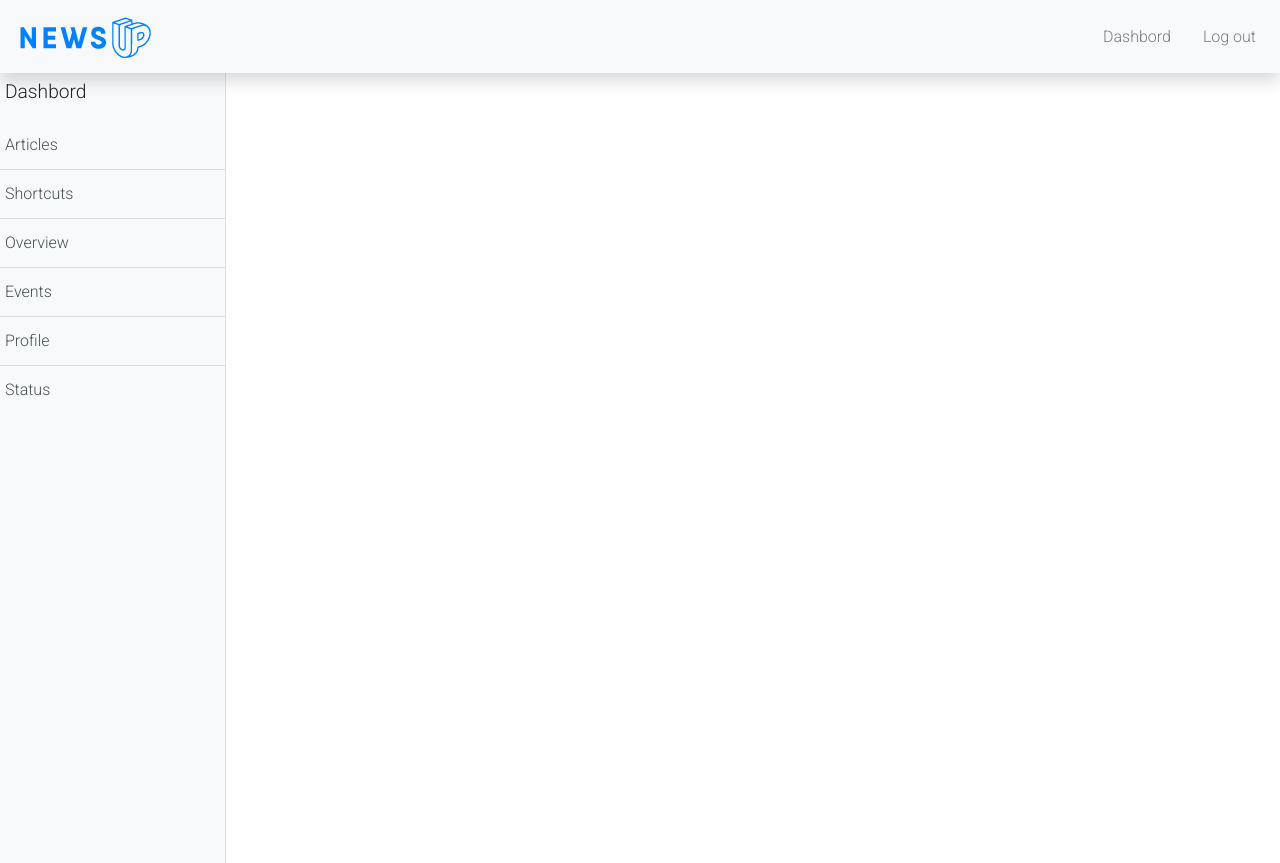
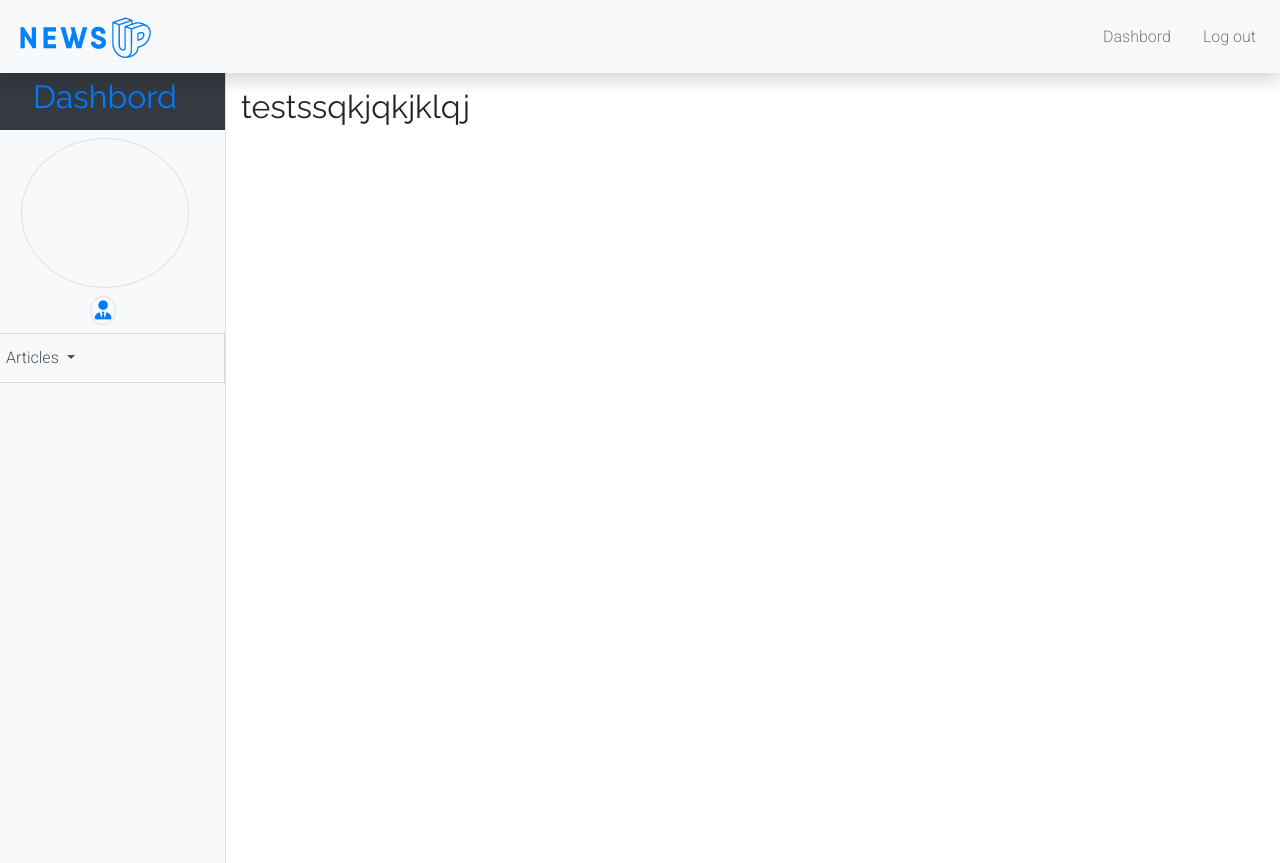
Before and after one commit to aanikid/TP-00-PHP, a PHP site: page /dashboard.php in a window 1280 px wide. Shown: the top 863 px of the page. Run offline with PHP 8.4, Linux system fonts and the light colour scheme; the visitor is signed in with stand-in values (Sample User, id 1); some libraries are stand-ins or nearby versions.

Commit message:
refont design du dashboard

```diff
--- a/assets/css/side-bar.css
+++ b/assets/css/side-bar.css
@@ -5,6 +5,10 @@
 #sidebar-wrapper {
     min-height: 100vh;
     margin-left: -15rem;
+    -webkit-transition: margin .25s ease-out;
+    -moz-transition: margin .25s ease-out;
+    -o-transition: margin .25s ease-out;
+    transition: margin .25s ease-out;
 }
 
 #sidebar-wrapper .sidebar-heading {
--- a/config/config.php
+++ b/config/config.php
@@ -17,7 +17,6 @@ const SECURITY_REGISTER = "security/register.php";
 const INDEX_COMPONENT_BANNER = "layouts/index_component/banner.php";
 const INDEX_COMPONENT_CAROUSEL = "layouts/index_component/carousel.php";
 const INDEX_COMPONENT_ABOUTUS = "layouts/index_component/about-us.php";
-const INDEX_COMPONENT_REGISTER = "layouts/index_component/register.php";
 
 
 // Month definition
--- a/dashboard.php
+++ b/dashboard.php
@@ -7,21 +7,41 @@ include_once HEADER_PATH;
 //requête HTTP en methode GET = renvoie sur la page index
 ?>
 <div class="row mt-lg-5">
-<div class="d-flex collapse show mt-lg-3" id="wrapper">
+    <div class="d-flex mt-lg-3" id="wrapper">
         <!-- Sidebar -->
         <div class="bg-light border-right" id="sidebar-wrapper">
-    <div class="sidebar-heading">Dashbord</div>
-    <div class="list-group list-group-flush">
-        <a href="#" class="list-group-item list-group-item-action bg-light">Articles</a>
-        <a href="#" class="list-group-item list-group-item-action bg-light">Shortcuts</a>
-        <a href="#" class="list-group-item list-group-item-action bg-light">Overview</a>
-        <a href="#" class="list-group-item list-group-item-action bg-light">Events</a>
-        <a href="#" class="list-group-item list-group-item-action bg-light">Profile</a>
-        <a href="#" class="list-group-item list-group-item-action bg-light">Status</a>
+            <div class="sidebar-heading text-center bg-dark">
+                <h2 class="text-primary my-auto">Dashbord</h2>
+            </div>
+            <!-- photo de profil -->
+            <div class="profil-img border rounded-circle mx-auto my-2" style="height: 150px; width:70%;">
+
+            </div>
+            <!-- nom et prenom de la personne -->
+            <div class="row justify-content-center align-items-center">
+            <i class="fas fa-user-tie border rounded-circle p-1 mb-2" style="color: #007bff; font-size:19px;"></i>
+            <h4 class="text-center ml-1"><?= $_SESSION['user']->firstname . " " . $_SESSION['user']->lastname ?></h4>
+            </div>
+            <div class="list-group list-group-flush ">
+            <!-- dropdown article menu -->
+                <div class="dropdown border-0">
+                    <a class="list-group-item list-group-item-action bg-light dropdown-toggle" href="#" role="button" id="articleDrop" data-toggle="dropdown" aria-haspopup="true" aria-expanded="false">
+                        Articles
+                    </a>
+                    <div class="dropdown-menu" aria-labelledby="articleDrop">
+                        <a class="dropdown-item" href="#">Tous les articles</a>
+                        <a class="dropdown-item" href="#">Crée un article</a>
+                        <a class="dropdown-item" href="#">Modifier un article</a>
+                    </div>
+                </div>
             </div>
         </div>
         <!-- /#sidebar-wrapper -->
+        <!-- //ici rendre dynamique les page -->
+        <div class="container-fluid mt-4">
+            <h2>testssqkjqkjklqj</h2>
 
+        </div>
     </div>
 </div>
 
--- a/security/login.php
+++ b/security/login.php
@@ -38,14 +38,14 @@ if($_SERVER['REQUEST_METHOD'] === "POST")
         //--
         //recuperation de la valeur de isAdmin dans l'objet $user
         $admin = $user->isAdmin;
+        //session admin, afin d'afficher les elements adéquats
+        $_SESSION['admin'] = $admin;
         //recuperation du firstname dans l'objet $user
         $firstname = $user->firstname;
         //recuperation du lastname dans l'objet $user
         $lastname = $user->lastname;
         //Generate screenname ex: (John D.)
         $screename = $firstname . " " . strtoupper($lastname[0]) . ".";
-        //session admin, afin d'afficher les elements adéquats
-        $_SESSION['admin'] = $admin;
         if(password_verify($plain_password, $user->password))
         {
             //5. Procédure d'identification
```
Lines whose indentation alone changed are shown as unchanged.
